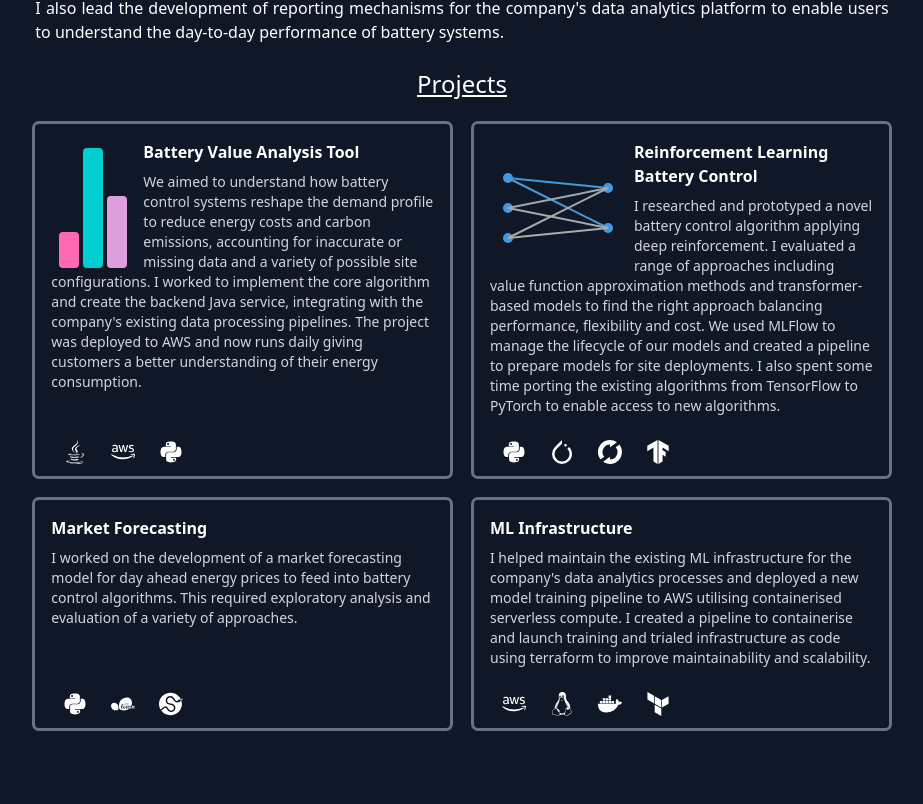
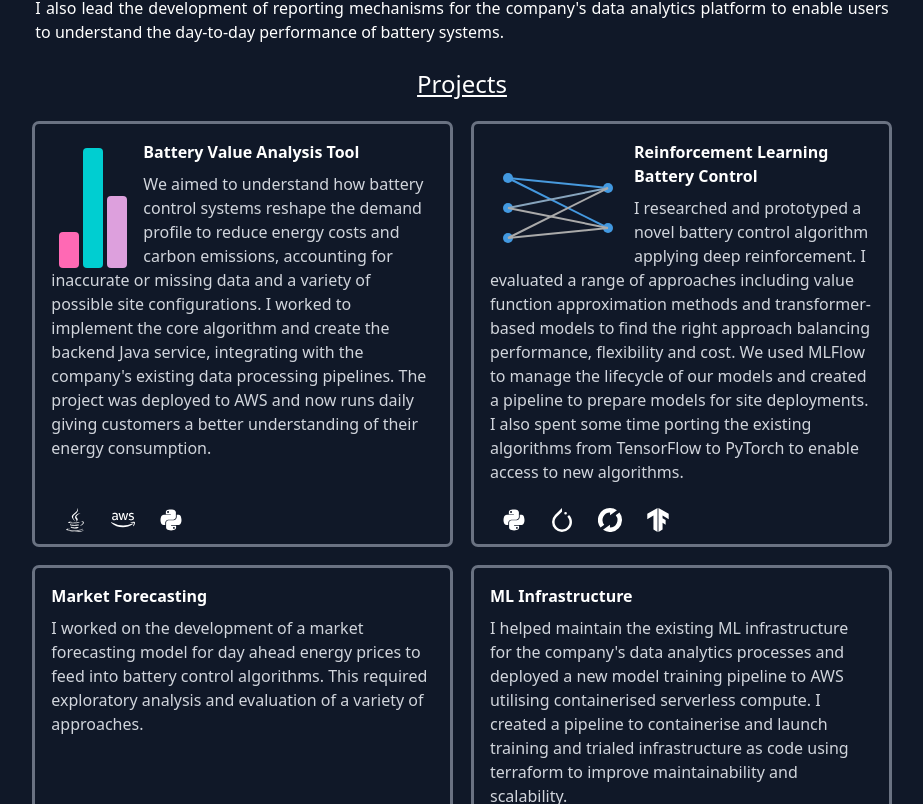
Before and after one commit to mpimblott/mpimblott.github.io, a React (Vite) app: page / in a window 1280 px wide. Shown: the part 1996-2800 px from the top of the page, without its empty margins (178-1101 px from the left). Built offline with nearby package versions, Linux system fonts and the light colour scheme.

Commit message:
Add email link (unused); Increase project card text size.

```diff
--- a/config.ts
+++ b/config.ts
@@ -6,7 +6,9 @@ export const GITHUB_LINK = import.meta.env.VITE_GITHUB_LINK;
 export const LINKEDIN_LINK = import.meta.env.VITE_LINKEDIN_LINK;
 // @ts-ignore
 export const SEGMENTATION_PRESENTATION_PATH = import.meta.env.VITE_SEGMENTATION_PRESENTATION_PATH;
+// @ts-ignore
+export const CONTACT_EMAIL = import.meta.env.VITE_CONTACT_EMAIL;
 
-if (!(CV_PATH && GITHUB_LINK && LINKEDIN_LINK && SEGMENTATION_PRESENTATION_PATH)) {
+if (!(CV_PATH && GITHUB_LINK && LINKEDIN_LINK && SEGMENTATION_PRESENTATION_PATH && CONTACT_EMAIL)) {
   console.error("Missing environment variables");
 }
--- a/src/components/project_card.tsx
+++ b/src/components/project_card.tsx
@@ -113,7 +113,7 @@ function ProjectCard({project, index, children}: {
         </div>)}
         <div>
           <h3 className="text-l font-semibold mb-2">{project.title}</h3>
-          <p className="text-gray-300 text-sm">{project.description}</p>
+          <p className="text-gray-300 text-md">{project.description}</p>
         </div>
       </div>
       <div className="flex justify-between items-center pl-1 pb-1">
```
Also changed, not shown: src/components/socials.tsx (+12 -2 lines), 1 other file (tests, documents, lock files or other folders).
